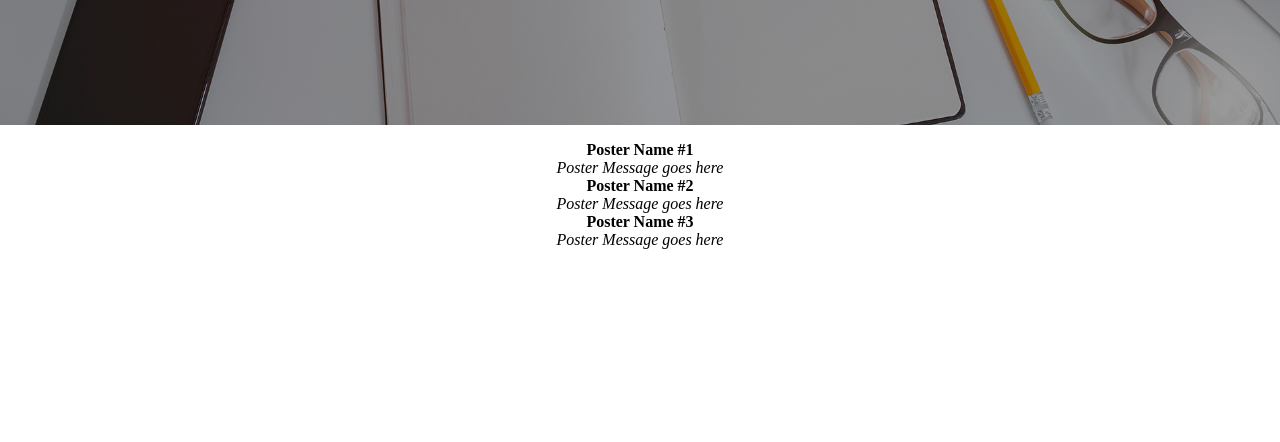
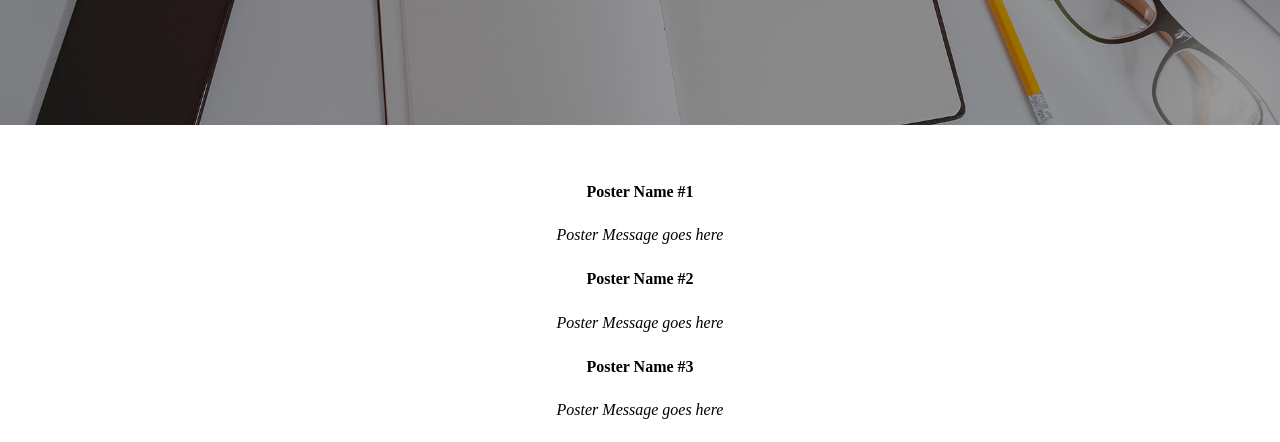
Before and after one commit to gervanpn/Clean-Blog, a plain HTML site: page Posts.html in a window 1280 px wide. Shown: the part 355-797 px from the top of the page. Drawn offline with nearby package versions, Linux system fonts and the light colour scheme.

Commit message:
fixed spacing

```diff
--- a/Posts.html
+++ b/Posts.html
@@ -38,7 +38,7 @@
         <h2 class="font-one-sm font-thin">Let Us Know What You Think</h2>
       </div>
       <div class="post-container">
-      <p>
+        <p></p>
            <div class="post-item-a">Poster Name #1</div>
            <div class="post-item-b">Poster Message goes here</div>
 
@@ -47,7 +47,6 @@
 
            <div class="post-item-a">Poster Name #3</div>
            <div class="post-item-b">Poster Message goes here</div>
-     </p>
       </div>
       <div class="post-footer ">
           <p> Never in all their history have men been able truly to conceive of the world as one:
--- a/styles.css
+++ b/styles.css
@@ -45,7 +45,9 @@ h2 {
 }
 
 .post-container {
+  display:grid;
   grid-area: 3 / 2 / 3 / 4;
+
   /*border:1px dotted blue;*/
 
 }
```
